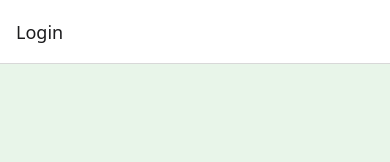
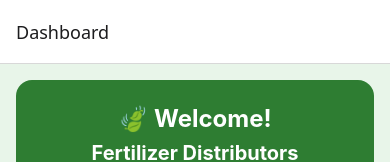
Before and after one commit to it22925954/YieldSync_AgricultureSupport, a React Native app in the folder client/: screen / in a window 390 px wide. Shown: the top 162 px of the page. Built offline with nearby package versions, Linux system fonts and the light colour scheme; no server answers.

Commit message:
app.js changes

```diff
--- a/client/App.js
+++ b/client/App.js
@@ -18,8 +18,8 @@ export default function App() {
   return (
     <NavigationContainer>
       <StatusBar style="auto" backgroundColor="green" />
-      <Stack.Navigator
-      >
+      <Stack.Navigator initialRouteName="Dashboard">
+
         <Stack.Screen name="Login" component={Login} />
         <Stack.Screen name="Register" component={Register} />
         <Stack.Screen name="Home" component={HomeScreen} />
```
